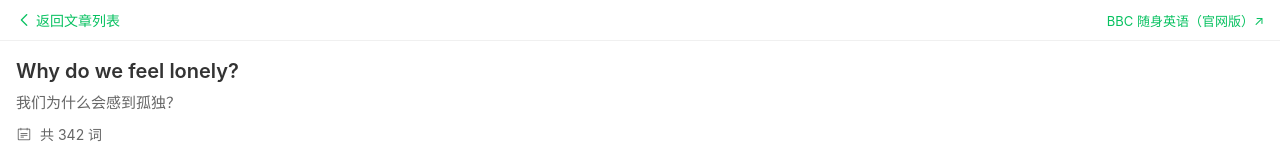
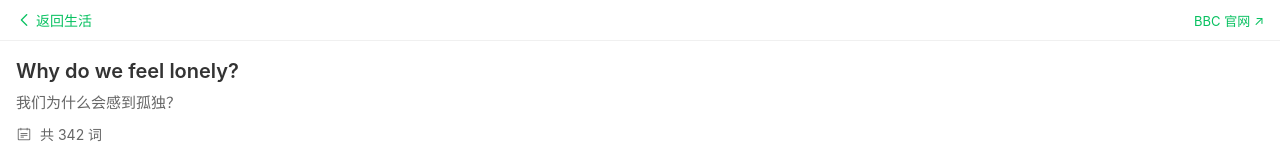
Before and after one commit to bellachen520/daily-life-app, a Vue app: page /#/life/english/1 in a window 1280 px wide. Shown: the top 153 px of the page. Built offline with nearby package versions, Linux system fonts and the light colour scheme.

Commit message:
fix: English detail back button returns to life tab

```diff
--- a/src/views/EnglishList.vue
+++ b/src/views/EnglishList.vue
@@ -93,7 +93,7 @@ function goDetail(id: number) {
 .scroll-area {
   flex: 1;
   overflow-y: auto;
-  padding: 12px 16px 24px;
+  padding: 12px 16px 80px;
 }
 
 .intro-card {
--- a/src/views/EnglishPractice.vue
+++ b/src/views/EnglishPractice.vue
@@ -272,16 +272,16 @@ onUnmounted(() => {
   <div class="english-detail-page">
     <!-- 顶部栏 -->
     <div class="top-bar">
-      <div class="back-btn" @click="router.push('/life/english')">
+      <div class="back-btn" @click="router.push('/life')">
         <van-icon name="arrow-left" size="16" />
-        <span>返回文章列表</span>
+        <span>返回生活</span>
       </div>
       <a
         class="bbc-link"
         href="https://www.bbc.co.uk/learningenglish/english/features/6-minute-english"
         target="_blank"
       >
-        BBC 随身英语（官网版）↗
+        BBC 官网 ↗
       </a>
     </div>
 
@@ -358,7 +358,7 @@ onUnmounted(() => {
       </div>
 
       <!-- 底部占位 -->
-      <div style="height: 180px"></div>
+      <div style="height: 220px"></div>
     </div>
 
     <!-- 底部播放器 -->
```
